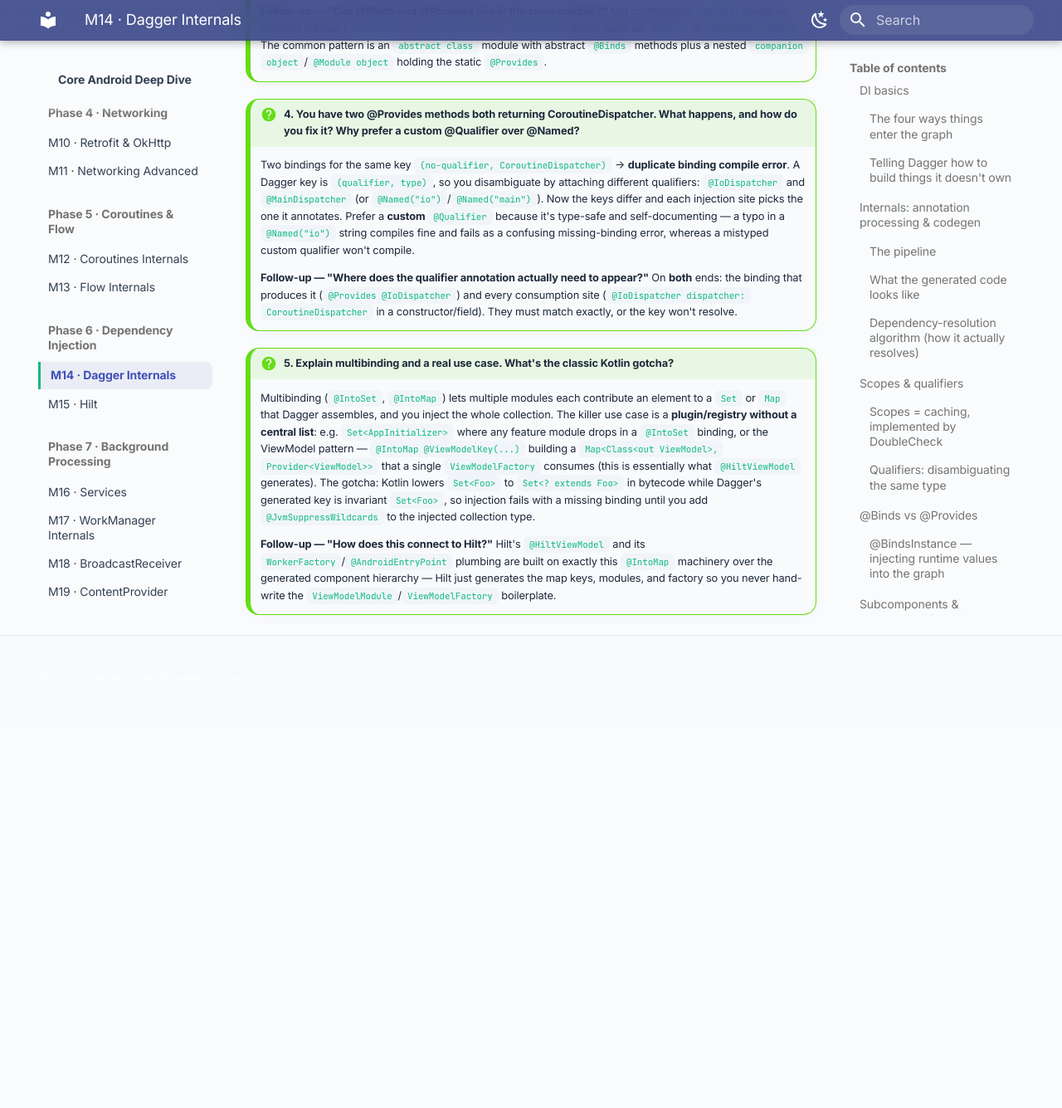
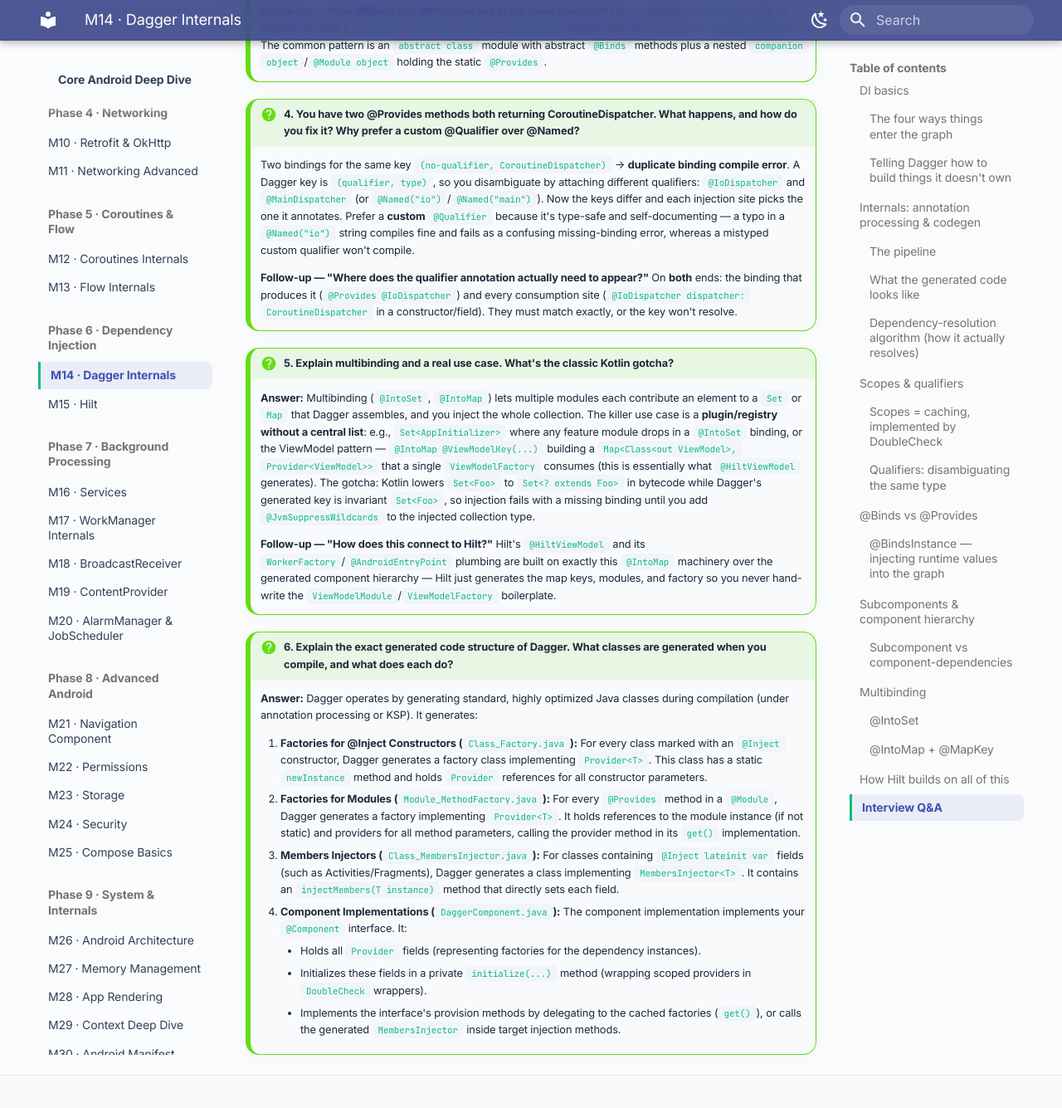
Before and after one commit to Ashokmani1/android-senior-prep, an MkDocs documentation site: the page built from docs/deep-dive/14-dagger.md, in a window 1280 px wide and 1400 px high, scrolled down 13875 px. Shown: the top 1335 px of the window at 83% size. Built offline with MkDocs 1.6.1 and Material for MkDocs 9.7.7, drawn with Linux system fonts in a browser that asks for light colours; before the commit the page ends 14746 px from its top, so only the background shows below that.

Commit message:
Add low-level internals Q&A to Dagger, Hilt, and View System chapters detailing code generation structures and VSYNC pipelines

```diff
--- a/docs/deep-dive/14-dagger.md
+++ b/docs/deep-dive/14-dagger.md
@@ -480,6 +480,17 @@ So Hilt is **not a different DI system** — it's opinionated Dagger with the co
     **Follow-up — "Where does the qualifier annotation actually need to appear?"** On **both** ends: the binding that produces it (`@Provides @IoDispatcher`) and every consumption site (`@IoDispatcher dispatcher: CoroutineDispatcher` in a constructor/field). They must match exactly, or the key won't resolve.
 
 !!! question "5. Explain multibinding and a real use case. What's the classic Kotlin gotcha?"
-    Multibinding (`@IntoSet`, `@IntoMap`) lets multiple modules each contribute an element to a `Set` or `Map` that Dagger assembles, and you inject the whole collection. The killer use case is a **plugin/registry without a central list**: e.g. `Set<AppInitializer>` where any feature module drops in a `@IntoSet` binding, or the ViewModel pattern — `@IntoMap @ViewModelKey(...)` building a `Map<Class<out ViewModel>, Provider<ViewModel>>` that a single `ViewModelFactory` consumes (this is essentially what `@HiltViewModel` generates). The gotcha: Kotlin lowers `Set<Foo>` to `Set<? extends Foo>` in bytecode while Dagger's generated key is invariant `Set<Foo>`, so injection fails with a missing binding until you add **`@JvmSuppressWildcards`** to the injected collection type.
+    **Answer:** Multibinding (`@IntoSet`, `@IntoMap`) lets multiple modules each contribute an element to a `Set` or `Map` that Dagger assembles, and you inject the whole collection. The killer use case is a **plugin/registry without a central list**: e.g., `Set<AppInitializer>` where any feature module drops in a `@IntoSet` binding, or the ViewModel pattern — `@IntoMap @ViewModelKey(...)` building a `Map<Class<out ViewModel>, Provider<ViewModel>>` that a single `ViewModelFactory` consumes (this is essentially what `@HiltViewModel` generates). The gotcha: Kotlin lowers `Set<Foo>` to `Set<? extends Foo>` in bytecode while Dagger's generated key is invariant `Set<Foo>`, so injection fails with a missing binding until you add **`@JvmSuppressWildcards`** to the injected collection type.
 
     **Follow-up — "How does this connect to Hilt?"** Hilt's `@HiltViewModel` and its `WorkerFactory`/`@AndroidEntryPoint` plumbing are built on exactly this `@IntoMap` machinery over the generated component hierarchy — Hilt just generates the map keys, modules, and factory so you never hand-write the `ViewModelModule`/`ViewModelFactory` boilerplate.
+
+!!! question "6. Explain the exact generated code structure of Dagger. What classes are generated when you compile, and what does each do?"
+    **Answer:** Dagger operates by generating standard, highly optimized Java classes during compilation (under annotation processing or KSP). It generates:
+
+    1.  **Factories for @Inject Constructors (`Class_Factory.java`):** For every class marked with an `@Inject` constructor, Dagger generates a factory class implementing `Provider<T>`. This class has a static `newInstance` method and holds `Provider` references for all constructor parameters.
+    2.  **Factories for Modules (`Module_MethodFactory.java`):** For every `@Provides` method in a `@Module`, Dagger generates a factory implementing `Provider<T>`. It holds references to the module instance (if not static) and providers for all method parameters, calling the provider method in its `get()` implementation.
+    3.  **Members Injectors (`Class_MembersInjector.java`):** For classes containing `@Inject lateinit var` fields (such as Activities/Fragments), Dagger generates a class implementing `MembersInjector<T>`. It contains an `injectMembers(T instance)` method that directly sets each field.
+    4.  **Component Implementations (`DaggerComponent.java`):** The component implementation implements your `@Component` interface. It:
+        *   Holds all `Provider` fields (representing factories for the dependency instances).
+        *   Initializes these fields in a private `initialize(...)` method (wrapping scoped providers in `DoubleCheck` wrappers).
+        *   Implements the interface's provision methods by delegating to the cached factories (`get()`), or calls the generated `MembersInjector` inside target injection methods.
```
Also changed, not shown: docs/deep-dive/03-view-system.md (+14 -0 lines), docs/deep-dive/15-hilt.md (+13 -0 lines).
